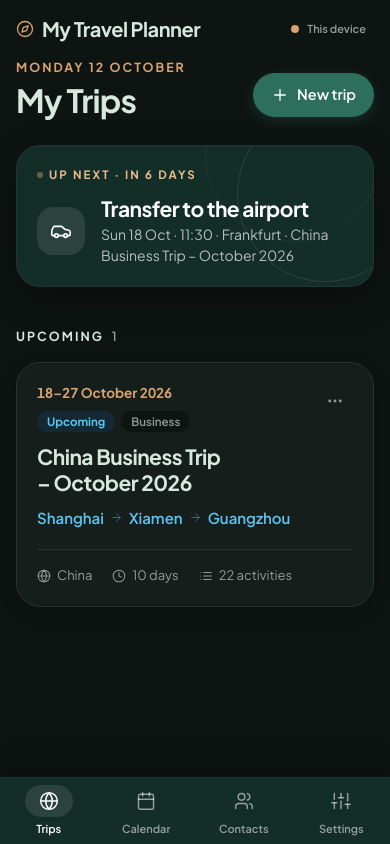
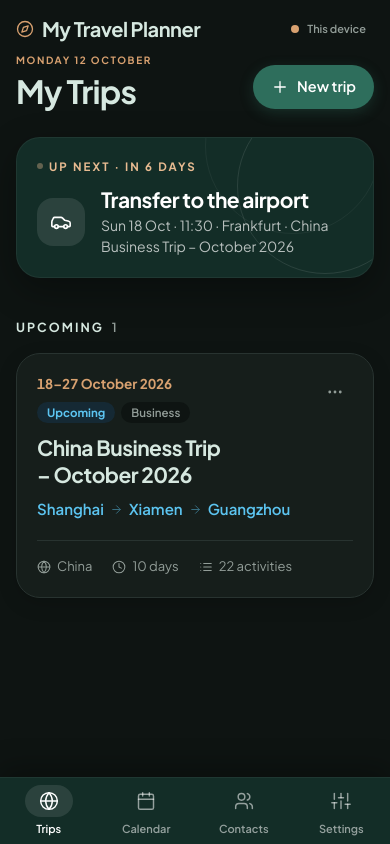
Before and after one commit to Kian-Gerowgan/My-Travel-Planner, a React (Vite) app: page / in a window 390 px wide. Built offline with nearby package versions, Linux system fonts and the light colour scheme.

Commit message:
Smaller page date on mobile, 5px higher

```diff
--- a/src/App.tsx
+++ b/src/App.tsx
@@ -774,7 +774,7 @@ function PageHead({ eyebrow, title, action }: { eyebrow?: string; title: string;
   return (
     <div className="flex flex-wrap items-end justify-between gap-4 mb-7">
       <div>
-        {eyebrow && <div className="text-[12.5px] font-bold uppercase tracking-[0.16em] text-cognac mb-1.5">{eyebrow}</div>}
+        {eyebrow && <div className="text-[10px] sm:text-[12.5px] -mt-[5px] sm:mt-0 font-bold uppercase tracking-[0.16em] text-cognac mb-1.5">{eyebrow}</div>}
         <h1 className="font-display text-[32px] sm:text-[38px] leading-[1.08] text-heading">{title}</h1>
       </div>
       {action}
```
